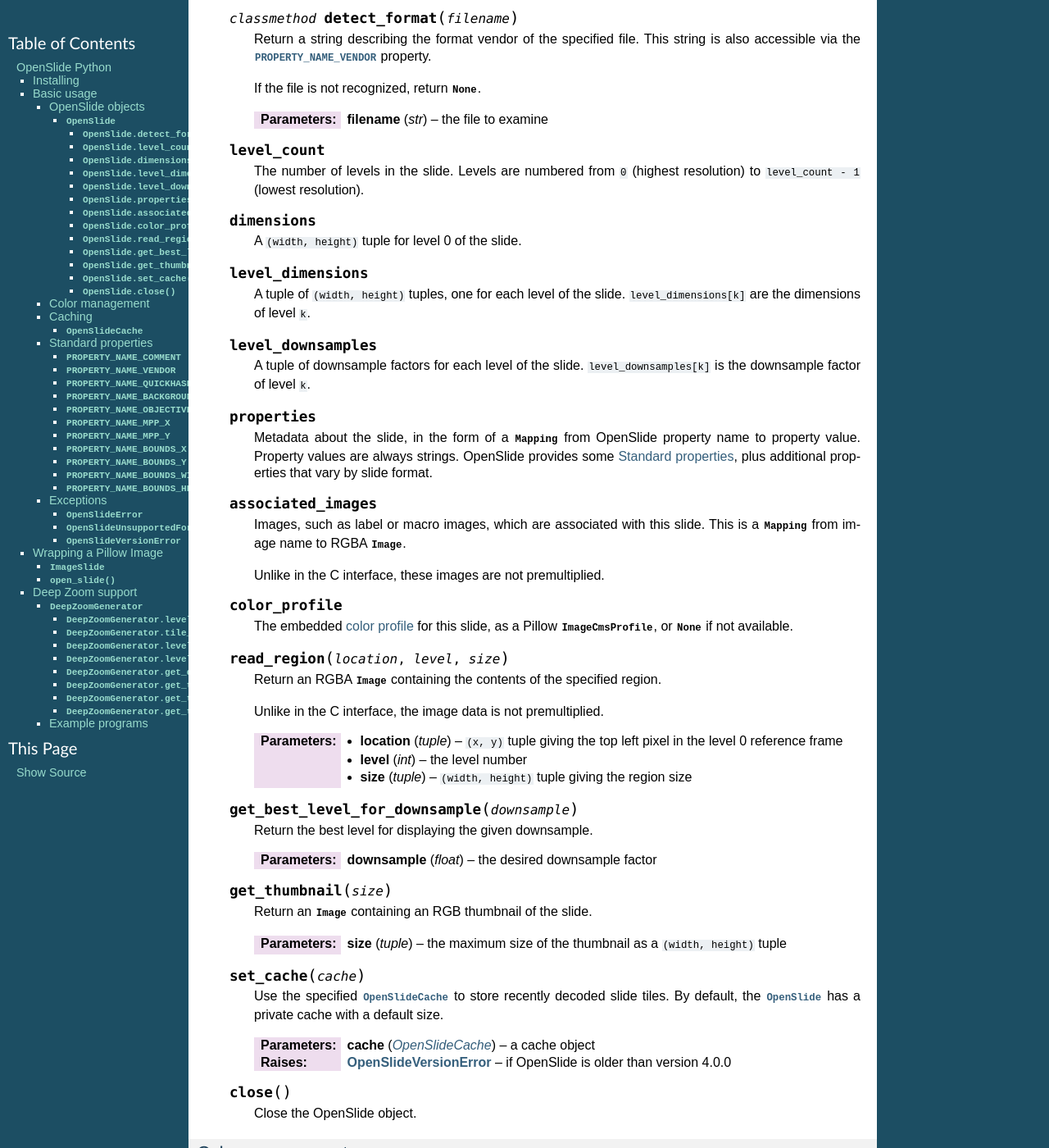
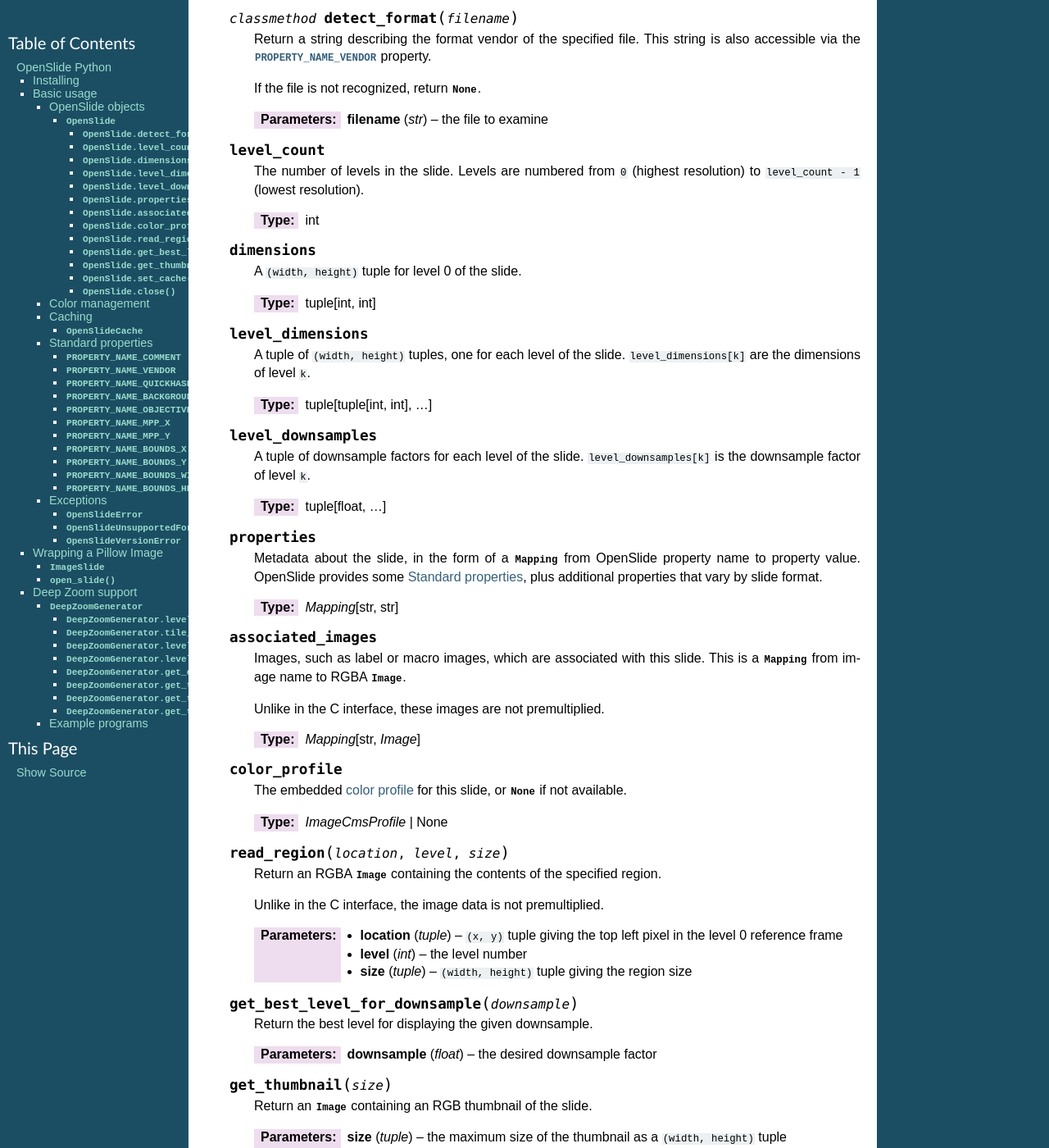
Before and after one commit to openslide/openslide-python, a Sphinx documentation site: the page built from doc/index.rst, in a window 1280 px wide and 1400 px high, scrolled down 1476 px. Shown: the whole window at 82% size. Built offline with Sphinx 7.4.7, drawn with Linux system fonts in a browser that asks for light colours; the version number could not be read and is left out; some of the changed text lies outside the part shown.

Commit message:
doc: document attribute types
Drop some redundant description text.  Don't document the types of the
standard OpenSlide property names, since they're all strings and would
clutter the list.

Signed-off-by: Benjamin Gilbert <bgilbert@cs.cmu.edu>

```diff
--- a/doc/index.rst
+++ b/doc/index.rst
@@ -126,27 +126,36 @@
       The number of levels in the slide.  Levels are numbered from ``0``
       (highest resolution) to ``level_count - 1`` (lowest resolution).
 
+      :type: int
+
    .. attribute:: dimensions
 
       A ``(width, height)`` tuple for level 0 of the slide.
+
+      :type: tuple[int, int]
 
    .. attribute:: level_dimensions
 
       A tuple of ``(width, height)`` tuples, one for each level of the slide.
       ``level_dimensions[k]`` are the dimensions of level ``k``.
 
+      :type: tuple[tuple[int, int], ...]
+
    .. attribute:: level_downsamples
 
       A tuple of downsample factors for each level of the slide.
       ``level_downsamples[k]`` is the downsample factor of level ``k``.
 
+      :type: tuple[float, ...]
+
    .. attribute:: properties
 
       Metadata about the slide, in the form of a
       :class:`~collections.abc.Mapping` from OpenSlide property name to
-      property value.  Property values are always strings.  OpenSlide
-      provides some :ref:`standard-properties`, plus
-      additional properties that vary by slide format.
+      property value.  OpenSlide provides some :ref:`standard-properties`,
+      plus additional properties that vary by slide format.
+
+      :type: ~collections.abc.Mapping[str, str]
 
    .. attribute:: associated_images
 
@@ -156,11 +165,14 @@
 
       Unlike in the C interface, these images are not premultiplied.
 
+      :type: ~collections.abc.Mapping[str, ~PIL.Image.Image]
+
    .. attribute:: color_profile
 
       The embedded :ref:`color profile <color-management>` for this slide,
-      as a Pillow :class:`~PIL.ImageCms.ImageCmsProfile`, or :obj:`None` if
-      not available.
+      or :obj:`None` if not available.
+
+      :type: ~PIL.ImageCms.ImageCmsProfile | None
 
    .. method:: read_region(location, level, size)
 
@@ -403,19 +415,27 @@
 
       The number of Deep Zoom levels in the image.
 
+      :type: int
+
    .. attribute:: tile_count
 
       The total number of Deep Zoom tiles in the image.
+
+      :type: int
 
    .. attribute:: level_tiles
 
       A tuple of ``(tiles_x, tiles_y)`` tuples for each Deep Zoom level.
       ``level_tiles[k]`` are the tile counts of level ``k``.
 
+      :type: tuple[tuple[int, int], ...]
+
    .. attribute:: level_dimensions
 
       A tuple of ``(pixels_x, pixels_y)`` tuples for each Deep Zoom level.
       ``level_dimensions[k]`` are the dimensions of level ``k``.
+
+      :type: tuple[tuple[int, int], ...]
 
    .. method:: get_dzi(format)
 
```
